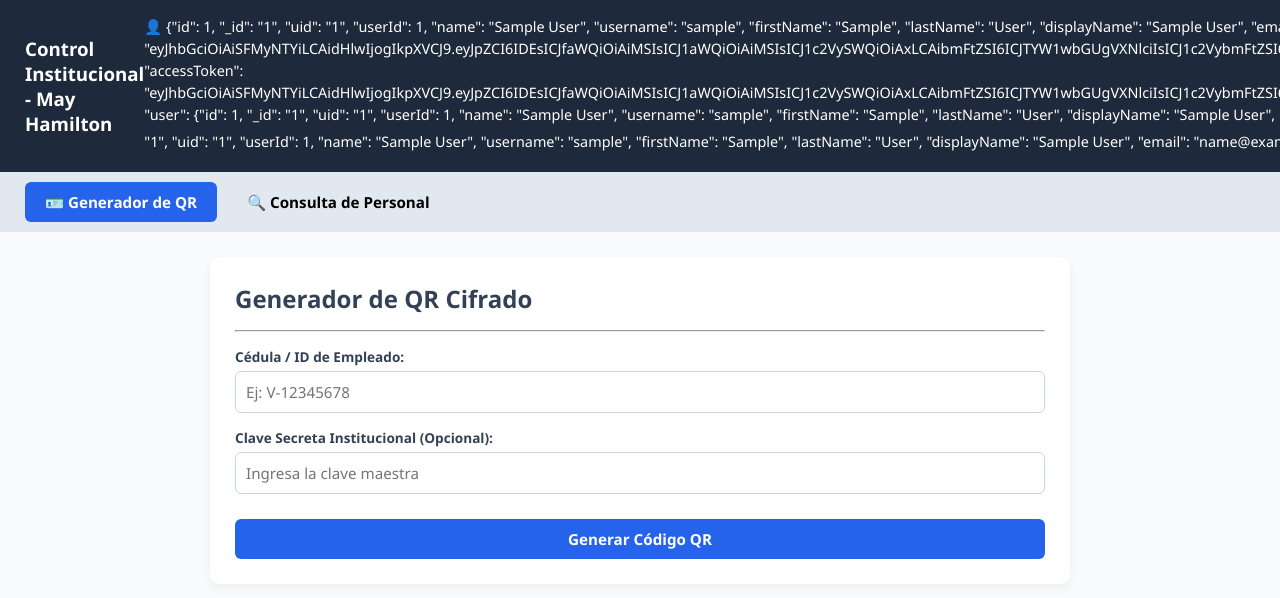
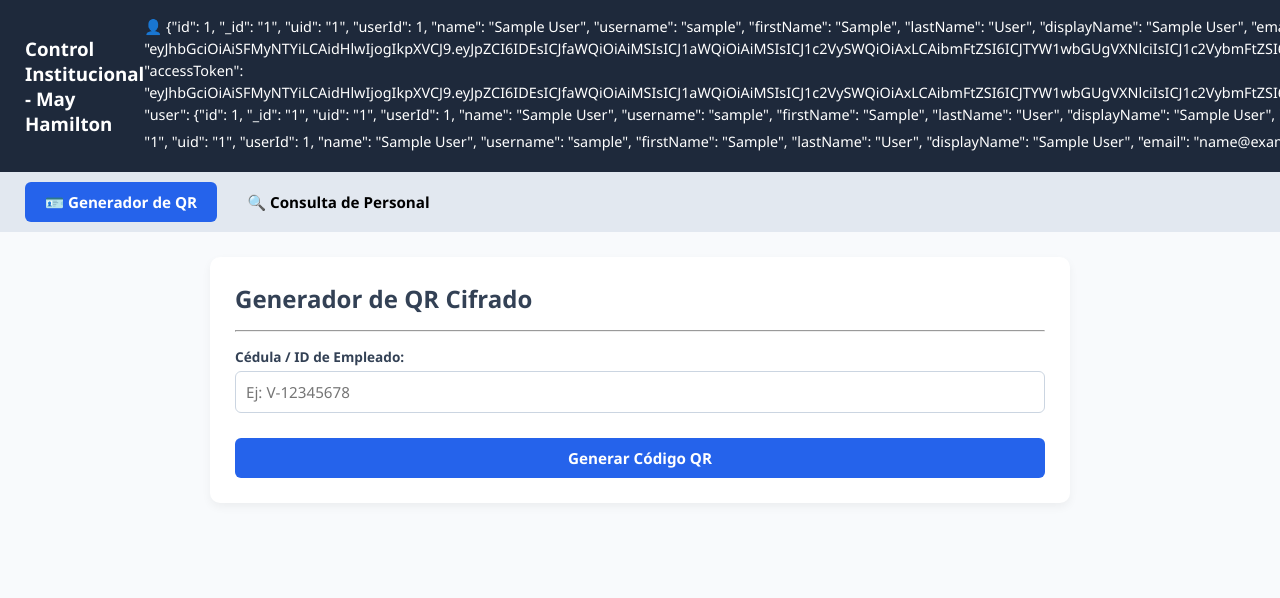
Before and after one commit to carrascoalexander431-source/escaner-asistencia, a plain HTML site: page panel.html in a window 1280 px wide. Shown: the top 598 px of the page. Drawn offline with nearby package versions, Linux system fonts and the light colour scheme; sample sign-in values are in the browser's storage.

Commit message:
panel.html

```diff
--- a/panel.html
+++ b/panel.html
@@ -84,11 +84,7 @@
       <label for="cedula">Cédula / ID de Empleado:</label>
       <input type="text" id="cedula" placeholder="Ej: V-12345678" style="width:100%;">
     </div>
-    <div class="form-group">
-      <label for="secretKey">Clave Secreta Institucional (Opcional):</label>
-      <input type="password" id="secretKey" placeholder="Ingresa la clave maestra" style="width:100%;">
-    </div>
-    <button class="btn-primary" onclick="generarQREmergente()">Generar Código QR</button>
+        <button class="btn-primary" onclick="generarQREmergente()">Generar Código QR</button>
   </div>
 
   <!-- MÓDULO 2: CONSULTA DE PERSONAL -->
```
